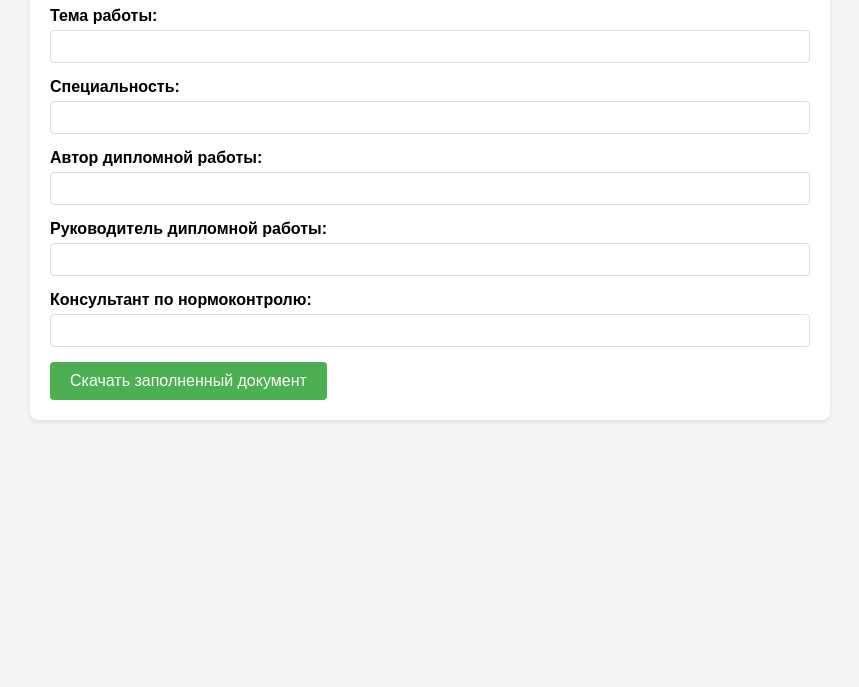
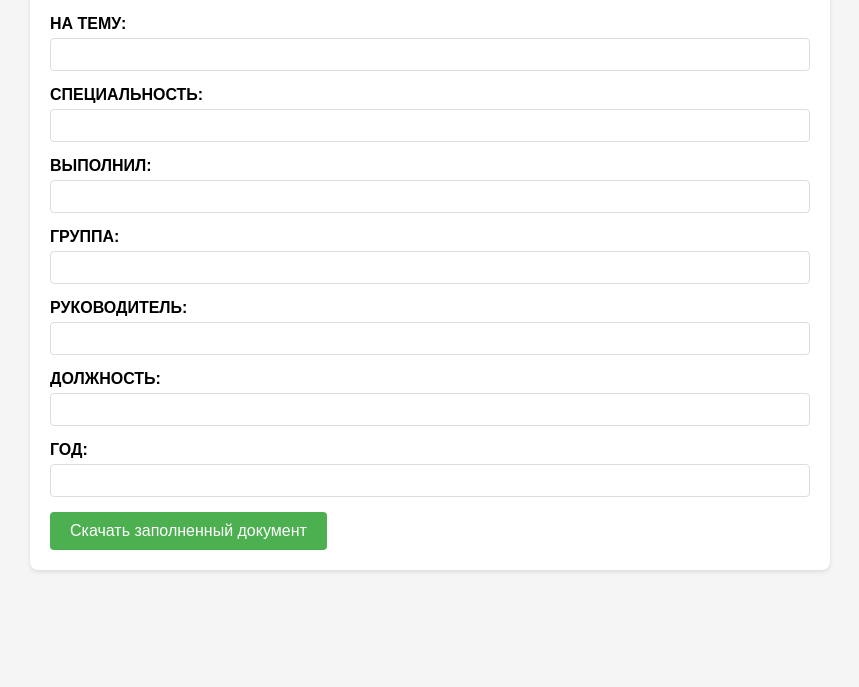
Before and after one commit to AgniStore/titulnik, a plain HTML site: page index.html in a window 1280 px wide. Shown: the part 113-800 px from the top of the page, without its empty margins (210-1069 px from the left). Drawn offline with Linux system fonts and the light colour scheme.

Commit message:
Add static version for GitHub Pages

```diff
--- a/index.html
+++ b/index.html
@@ -11,12 +11,6 @@
             margin: 0 auto;
             padding: 20px;
             background-color: #f5f5f5;
-        }
-        .form-container {
-            background-color: white;
-            padding: 20px;
-            border-radius: 8px;
-            box-shadow: 0 2px 4px rgba(0,0,0,0.1);
         }
         .form-group {
             margin-bottom: 15px;
@@ -45,34 +39,54 @@
         button:hover {
             background-color: #45a049;
         }
+        .container {
+            background-color: white;
+            padding: 20px;
+            border-radius: 8px;
+            box-shadow: 0 2px 4px rgba(0,0,0,0.1);
+        }
+        h1 {
+            color: #333;
+            text-align: center;
+            margin-bottom: 30px;
+        }
     </style>
 </head>
 <body>
-    <div class="form-container">
+    <div class="container">
         <h1>Заполнение титульного листа</h1>
-        <form action="/process" method="POST">
+        <form id="uploadForm">
             <div class="form-group">
-                <label for="НА ТЕМУ:">Тема работы:</label>
-                <input type="text" id="НА ТЕМУ:" name="НА ТЕМУ:" required>
+                <label for="topic">НА ТЕМУ:</label>
+                <input type="text" id="topic" name="topic" required>
             </div>
             <div class="form-group">
-                <label for="СПЕЦИАЛЬНОСТЬ">Специальность:</label>
-                <input type="text" id="СПЕЦИАЛЬНОСТЬ" name="СПЕЦИАЛЬНОСТЬ" required>
+                <label for="specialty">СПЕЦИАЛЬНОСТЬ:</label>
+                <input type="text" id="specialty" name="specialty" required>
             </div>
             <div class="form-group">
-                <label for="АВТОР ДИПЛОМНОЙ РАБОТЫ">Автор дипломной работы:</label>
-                <input type="text" id="АВТОР ДИПЛОМНОЙ РАБОТЫ" name="АВТОР ДИПЛОМНОЙ РАБОТЫ" required>
+                <label for="student">ВЫПОЛНИЛ:</label>
+                <input type="text" id="student" name="student" required>
             </div>
             <div class="form-group">
-                <label for="РУКОВОДИТЕЛЬ ДИПЛОМНОЙ РАБОТЫ">Руководитель дипломной работы:</label>
-                <input type="text" id="РУКОВОДИТЕЛЬ ДИПЛОМНОЙ РАБОТЫ" name="РУКОВОДИТЕЛЬ ДИПЛОМНОЙ РАБОТЫ" required>
+                <label for="group">ГРУППА:</label>
+                <input type="text" id="group" name="group" required>
             </div>
             <div class="form-group">
-                <label for="КОНСУЛЬТАНТ ПО НОРМОКОНТРОЛЮ">Консультант по нормоконтролю:</label>
-                <input type="text" id="КОНСУЛЬТАНТ ПО НОРМОКОНТРОЛЮ" name="КОНСУЛЬТАНТ ПО НОРМОКОНТРОЛЮ" required>
+                <label for="supervisor">РУКОВОДИТЕЛЬ:</label>
+                <input type="text" id="supervisor" name="supervisor" required>
+            </div>
+            <div class="form-group">
+                <label for="position">ДОЛЖНОСТЬ:</label>
+                <input type="text" id="position" name="position" required>
+            </div>
+            <div class="form-group">
+                <label for="year">ГОД:</label>
+                <input type="text" id="year" name="year" required>
             </div>
             <button type="submit">Скачать заполненный документ</button>
         </form>
     </div>
+    <script src="script.js"></script>
 </body>
 </html>
--- /dev/null
+++ b/script.js
@@ -0,0 +1,26 @@
+document.getElementById('uploadForm').addEventListener('submit', async function(e) {
+    e.preventDefault();
+
+    // Получаем значения из формы
+    const formData = new FormData(this);
+    const data = {};
+    formData.forEach((value, key) => {
+        data[key] = value;
+    });
+
+    // Создаем новый документ
+    const response = await fetch('https://raw.githubusercontent.com/AgniStore/titulnik/main/tit.docx', {
+        method: 'GET'
+    });
+    const blob = await response.blob();
+
+    // Создаем временную ссылку для скачивания
+    const url = window.URL.createObjectURL(blob);
+    const a = document.createElement('a');
+    a.href = url;
+    a.download = 'filled_document.docx';
+    document.body.appendChild(a);
+    a.click();
+    window.URL.revokeObjectURL(url);
+    document.body.removeChild(a);
+});
```
